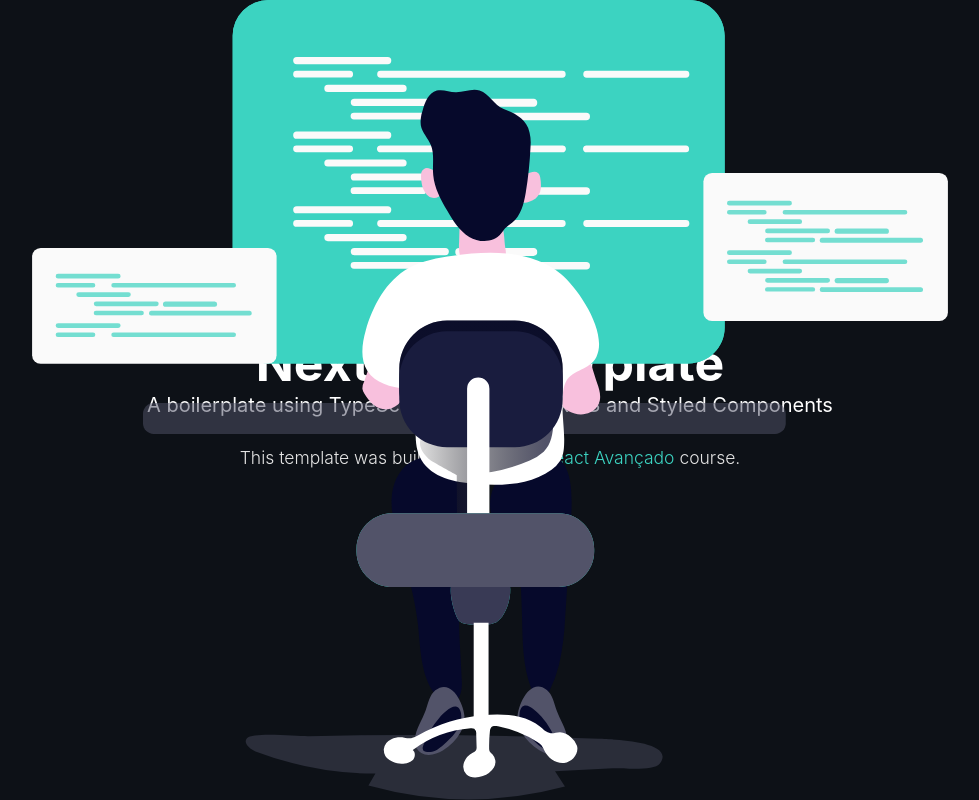
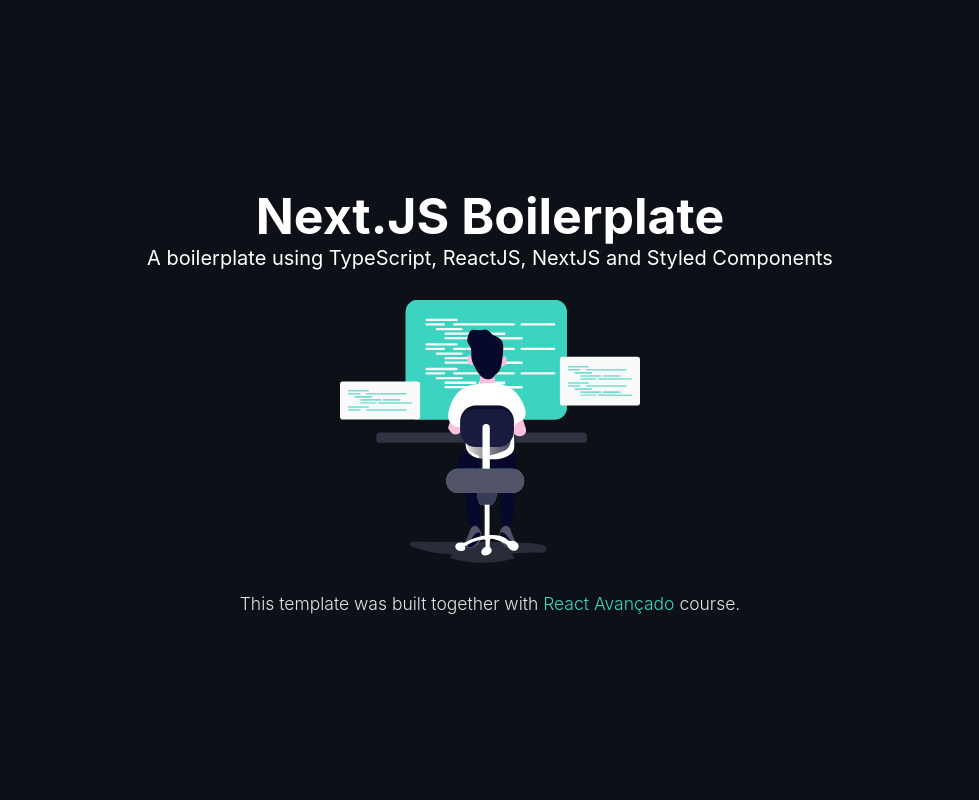
Before and after one commit to ianlibanio/boilerplate, a Next.js app: page / in a window 1280 px wide. Shown: the whole page, without its empty margins (150-1129 px from the left). Built offline with nearby package versions, Linux system fonts and the light colour scheme.

Commit message:
chore: bump to next 11.1.0

```diff
--- a/src/components/Main/index.tsx
+++ b/src/components/Main/index.tsx
@@ -12,7 +12,6 @@
     <S.Illustration
       src="/img/hero-illustration.svg"
       alt="A developer facing a screen with codes"
-      layout="fill"
     />
     <S.Credits>
       This template was built together with{' '}
--- a/src/components/Main/styles.ts
+++ b/src/components/Main/styles.ts
@@ -1,6 +1,5 @@
 import Link from 'next/link'
 import styled from 'styled-components'
-import Image from 'next/image'
 
 export const Wrapper = styled.main`
   background-color: #0d1117;
@@ -30,7 +29,7 @@
   font-weight: 400;
 `
 
-export const Illustration = styled(Image)`
+export const Illustration = styled.img`
   margin-top: 3rem;
   width: min(30rem, 100%);
 `
```
Also changed, not shown: package.json (+6 -6 lines), next-env.d.ts, 2 other files (tests, documents, lock files or other folders).
